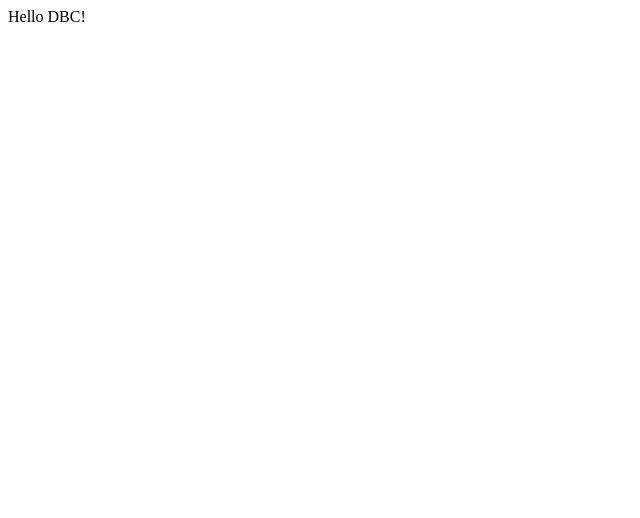
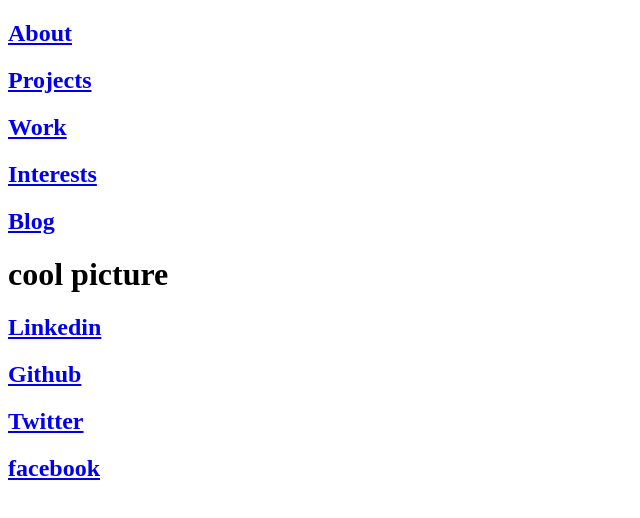
Before and after one commit to mikecerrone/mikecerrone.github.io, a plain HTML site: page index.html in a window 1280 px wide. Shown: the whole page, without its empty margins (0-640 px from the left). Drawn offline with Linux system fonts and the light colour scheme.

Commit message:
add website stuff

```diff
--- a/index.html
+++ b/index.html
@@ -1,5 +1,47 @@
+<!doctype html>
 <html>
+
+<head>
+<title> Mike Cerrone </title>
+</head>
+
+<div class= "nav-bar"> </div>
+<h2><a href= "#">About</a></h2>
+<h2><a href= "#">Projects</a></h2>
+<h2><a href= "#">Work</a></h2>
+<h2><a href= "#">Interests</a></h2>
+<h2><a href="#">Blog</a></h2>
+
+<div class= "middle"> </div>
+  <!--big picture-->
+  <h1>cool picture </h1>
+  <a src=
+
+<div class= "footer-bar"> </div>
+<h2><a href= https://www.linkedin.com/in/mikecerrone> Linkedin</a></h2>
+<h2><a href= https://github.com/mikecerrone>Github</a></h2>
+<h2><a href= https://twitter.com/mikecerrone>Twitter</a></h2>
+<h2><a href= https://www.facebook.com/mikecerrone>facebook</a></h2>
+
+
+
   <body>
-      Hello DBC!
+
   </body>
+
+
+
+
+
+
+
+
+
+
+
+
+
+
+
+
 </html>
```
Also changed, not shown: 1 other file.
